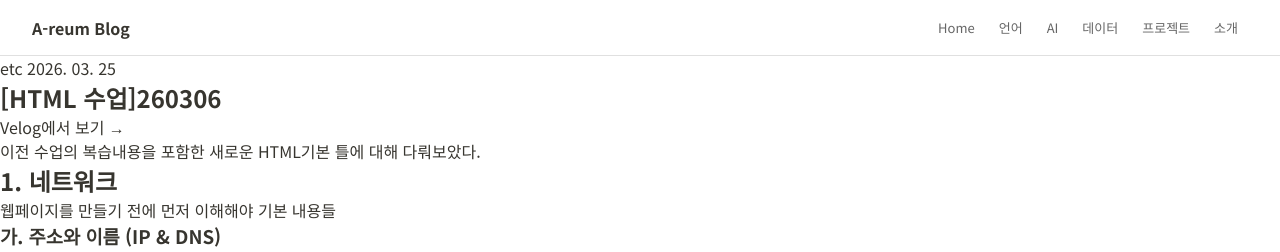
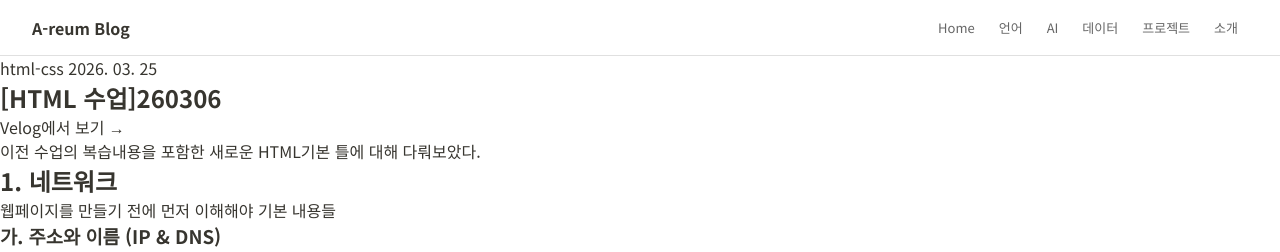
Before and after one commit to rnjs3007-debug/rnjs3007-debug.github.io, a Jekyll site: the page built from _posts/html-css/2026-03-26-html-수업260306.md, in a window 1280 px wide and 900 px high. Shown: the top 252 px of the window. Built offline with Jekyll 4.4.1, drawn with Linux system fonts in a browser that asks for light colours.

Commit message:
Fix: move HTML posts to html-css category

```diff
--- a/_posts/etc/2026-03-26-html-수업260306.md
+++ b/_posts/html-css/2026-03-26-html-수업260306.md
@@ -2,7 +2,7 @@
 layout: post
 title: "[HTML 수업]260306"
 date: 2026-03-26 06:43:39 +0900
-categories: [etc]
+categories: [html-css]
 tags: []
 velog_url: https://velog.io/@addung/HTML-%EC%88%98%EC%97%85260306
 ---
```
Also changed, not shown: _posts/html-css/2026-03-24-html-수업-1일차260305.md (renamed from _posts/etc/2026-03-24-html-수업-1일차260305.md, +1 -1 lines).
